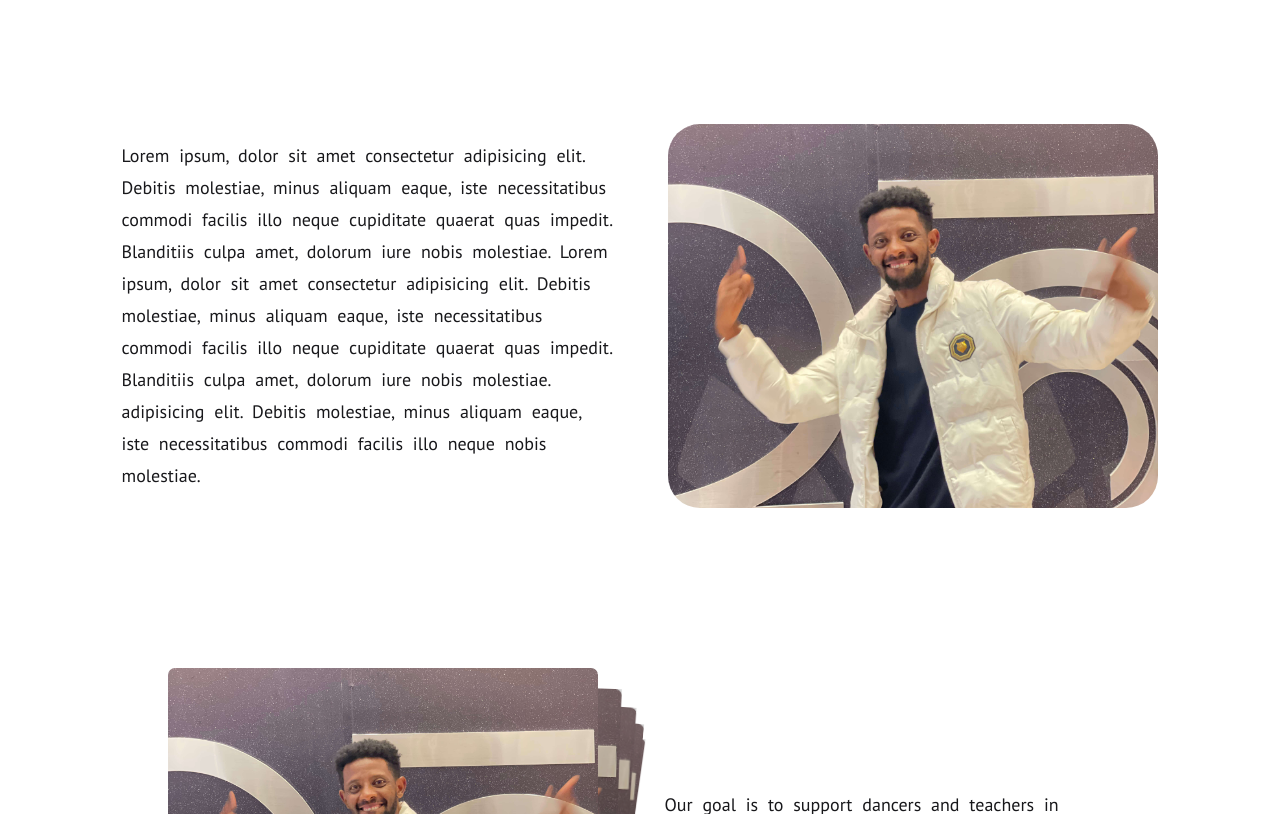
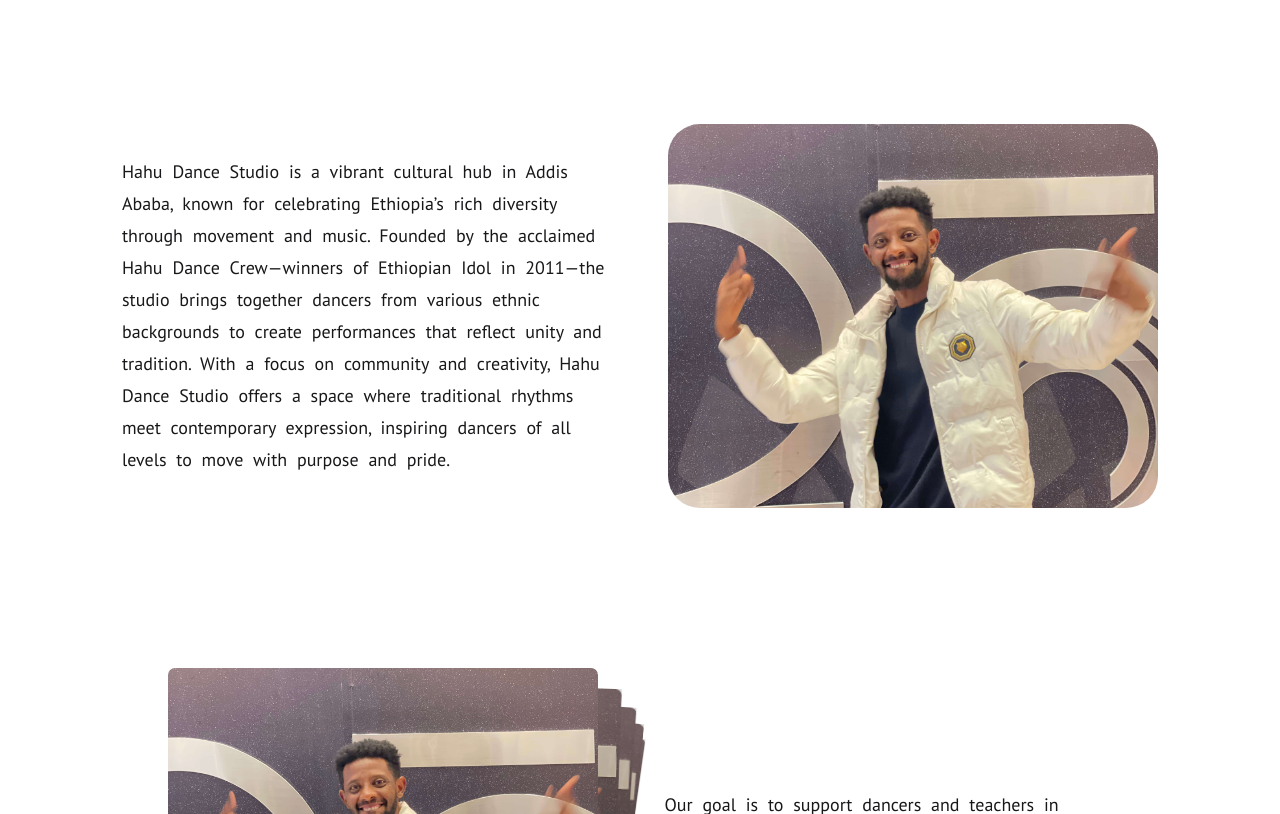
Before and after one commit to yohannesjo435/hahu_dance_studio, a Next.js app: page / in a window 1280 px wide. Shown: the part 1000-1814 px from the top of the page. Built offline with nearby package versions, Linux system fonts and the light colour scheme.

Commit message:
feat: text anim in hero and about

```diff
--- a/package.json
+++ b/package.json
@@ -9,6 +9,8 @@
     "lint": "eslint"
   },
   "dependencies": {
+    "@gsap/react": "^2.1.2",
+    "gsap": "^3.13.0",
     "lucide-react": "^0.542.0",
     "motion": "^12.23.12",
     "next": "15.5.2",
--- a/src/app/globals.css
+++ b/src/app/globals.css
@@ -7,3 +7,12 @@
 :root {
   scroll-behavior: smooth;
 }
+.split {
+  opacity: 0;
+  /* font-size: clamp(2rem, 5rem, 3vw); */
+  will-change: transform;
+}
+
+.split * {
+  will-change: transform;
+}
--- a/src/app/page.tsx
+++ b/src/app/page.tsx
@@ -6,6 +6,11 @@
 import { ArrowUp } from "lucide-react";
 import Link from "next/link";
 import Drawer from "@/components/Drawer";
+import gsap from "gsap";
+import { SplitText } from "gsap/all";
+import { ScrollTrigger } from "gsap/all";
+
+gsap.registerPlugin(SplitText, ScrollTrigger);
 
 const page = () => {
   return (
--- a/src/components/AboutSection.tsx
+++ b/src/components/AboutSection.tsx
@@ -1,30 +1,66 @@
-import React from "react";
+"use client";
+import gsap from "gsap";
+import { useGSAP } from "@gsap/react";
 import Image from "next/image";
+import { SplitText } from "gsap/all";
+import { ScrollTrigger } from "gsap/all";
+
+gsap.registerPlugin(SplitText, ScrollTrigger);
 
 const AboutSection = () => {
+  useGSAP(() => {
+    const splitText = SplitText.create(".split", {
+      type: "lines",
+      linesClass: "line",
+      autoSplit: true,
+      mask: "lines",
+    });
+    gsap.set(".split", { opacity: 1 });
+
+    const scrollTimeline = gsap.timeline({
+      scrollTrigger: {
+        trigger: "#aboutSection",
+        start: "top center",
+        end: "bottom center",
+        scrub: true,
+        once: false,
+        toggleActions: "play none none reverse",
+      },
+    });
+    scrollTimeline.from(splitText.lines, {
+      duration: 0.8,
+      yPercent: 100,
+      opacity: 0,
+      stagger: 0.1,
+      ease: "expo.out",
+    });
+  }, []);
+
   return (
-    <div className=" md:w-[90%] mx-auto flex gap-3.5 flex-col md:flex-row-reverse md:gap-14  md:h-96 h-[530px] mt-40">
+    <section
+      id="aboutSection"
+      className="md:w-[90%] mx-auto flex gap-3.5 flex-col md:flex-row-reverse md:gap-14 md:h-96 h-[730px] mt-40"
+    >
       <div className="relative flex-1 w-full">
         <Image
           src={"/instructors/hawi.jpg"}
-          alt="hawi dancing, hawi is the founder of hahu dance and expert in his feild"
+          alt="hawi dancing, hawi is the founder of hahu dance and expert in his field"
           fill
           className="rounded-4xl object-cover object-center"
         />
       </div>
 
-      <div className="flex flex-1 items-center justify-center text-[18px] leading-8 [word-spacing:5px]">
-        Lorem ipsum, dolor sit amet consectetur adipisicing elit. Debitis
-        molestiae, minus aliquam eaque, iste necessitatibus commodi facilis illo
-        neque cupiditate quaerat quas impedit. Blanditiis culpa amet, dolorum
-        iure nobis molestiae. Lorem ipsum, dolor sit amet consectetur
-        adipisicing elit. Debitis molestiae, minus aliquam eaque, iste
-        necessitatibus commodi facilis illo neque cupiditate quaerat quas
-        impedit. Blanditiis culpa amet, dolorum iure nobis molestiae.
-        adipisicing elit. Debitis molestiae, minus aliquam eaque, iste
-        necessitatibus commodi facilis illo neque nobis molestiae.
+      <div className="split flex-1 text-[18px] h-max m-auto leading-8 [word-spacing:5px]">
+        Hahu Dance Studio is a vibrant cultural hub in Addis Ababa, known for
+        celebrating Ethiopia’s rich diversity through movement and music.
+        Founded by the acclaimed Hahu Dance Crew—winners of Ethiopian Idol in
+        2011—the studio brings together dancers from various ethnic backgrounds
+        to create performances that reflect unity and tradition. With a focus on
+        community and creativity, Hahu Dance Studio offers a space where
+        traditional rhythms meet contemporary expression, inspiring dancers of
+        all levels to move with purpose and pride.
       </div>
-    </div>
+    </section>
   );
 };
 
--- a/src/components/Company.tsx
+++ b/src/components/Company.tsx
@@ -6,7 +6,7 @@
     <div className="flex h-12 my-20 mt-32 gap-7 max-w-[850px] mx-auto ">
       {images.map((img, i) => (
         <div key={i} className="flex-1 relative h-full">
-          <Image src={img.src} alt={img.alt} fill className="object-contain" />
+          <Image src={img.src} alt={img.alt} sizes={10} fill className="object-contain" />
         </div>
       ))}
     </div>
--- a/src/components/GallerySection.tsx
+++ b/src/components/GallerySection.tsx
@@ -24,6 +24,7 @@
             <Image
               className="rounded-[7px] object-bottom"
               src={"/instructors/hawi.jpg"}
+              sizes={100}
               alt="hawi dancing, hawi is the founder of hahu dance and expert in his feild"
               fill
               style={{
--- a/src/components/Header.tsx
+++ b/src/components/Header.tsx
@@ -50,10 +50,9 @@
 const Header = () => {
   const [theme, setTheme] = useState("light");
   const [menuIsActive, setMenuActive] = useState<boolean>(false);
-  const [showMenuOnScroll, setShowMenuOnScroll] = useState(false);
+  const [showMenuOnScroll, setShowMenuOnScroll] = useState<boolean>(false);
 
   const params = useParams();
-  console.log("Params: ", params);
   useEffect(() => {
     const storedTheme = localStorage.getItem("theme");
     if (storedTheme) {
@@ -229,7 +228,7 @@
   },
   {
     title: "Gallery",
-    href: "/",
+    href: "/gallery",
   },
   {
     title: "About us",
--- a/src/components/Hero.tsx
+++ b/src/components/Hero.tsx
@@ -7,14 +7,41 @@
 import "swiper/css";
 import "swiper/css/free-mode";
 import "swiper/css/pagination";
+import { SplitText } from "gsap/all";
+import gsap from "gsap";
+import { useGSAP } from "@gsap/react";
 
 const Hero = () => {
+  useGSAP(() => {
+    const splitText = SplitText.create(".titles h1", {
+      type: "lines",
+    });
+    const splitTextPara = SplitText.create(".titles p", {
+      type: "lines",
+    });
+    gsap.from(splitText.lines, {
+      yPercent: 100,
+      opacity: 0,
+      duration: 1,
+      stagger: 0.1,
+      ease: "power1.inOut",
+    });
+
+    gsap.from(splitTextPara.lines, {
+      opacity: 0,
+      stagger: 0.1,
+      duration: 2,
+      yPercent: 100,
+      ease: "power1.inOut",
+    });
+  }, []);
+
   return (
     <main className="flex md:max-h-[1000px] flex-col items-center gap-[50px] md:gap-[5%] md:flex-row lg:justify-around mt-7">
       <div className="flex-1 w-full min-h-[500px] max-h-[1000px] md:h-[85vh] bg-[url('/banner-2.jpg')] bg-cover bg-no-repeat bg-bottom"></div>
 
-      <div className="h-max flex-1 w-full flex flex-col gap-4">
-        <h1 className="text-3xl md:text-7xl text-wrap">
+      <div className="titles h-max flex-1 w-full flex flex-col gap-4">
+        <h1 className=" text-3xl md:text-7xl overflow-hidden">
           Hahu Dance. Dance with Passion
         </h1>
         <p>
```
Also changed, not shown: 1 other file (tests, documents, lock files or other folders).
